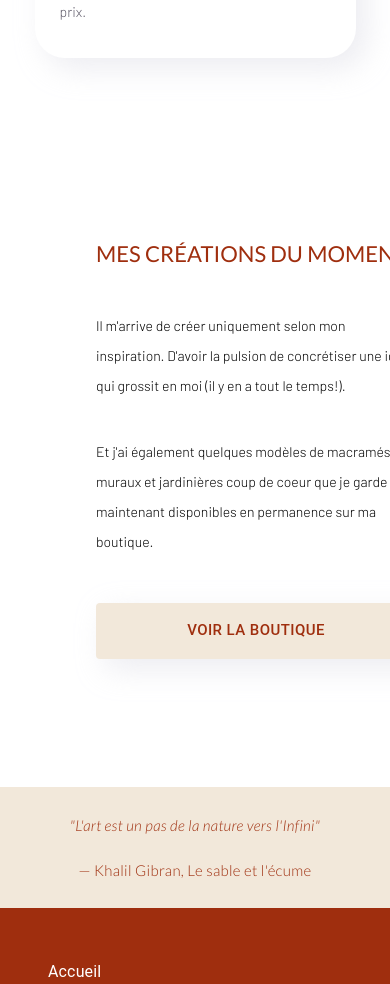
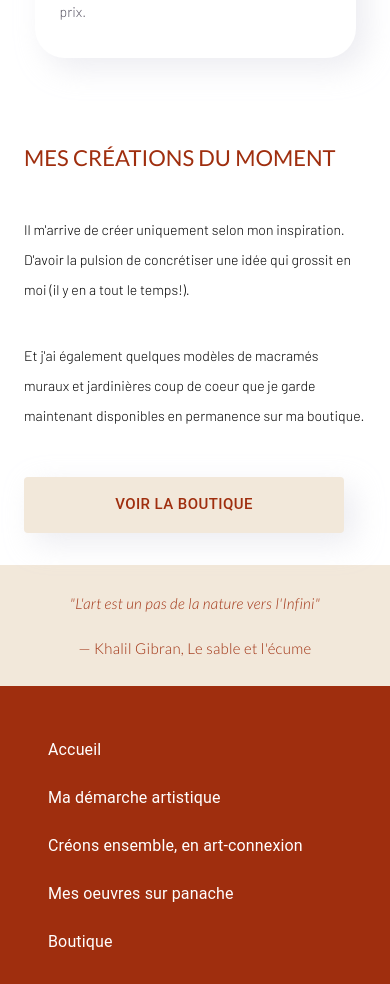
Before and after one commit to Jon104/flora-design, a React (Create React App) app: page / in a window 390 px wide. Shown: the part 2360-3344 px from the top of the page. Built offline with nearby package versions, Linux system fonts and the light colour scheme; no server answers.

Commit message:
Fixed homepage on mobile - new section broke width

```diff
--- a/src/home/HomePage.jsx
+++ b/src/home/HomePage.jsx
@@ -102,7 +102,7 @@ const HomePage = () => {
         </Grid>
       </Box>
 
-      <Box p={12}>
+      <Box px={3}>
         <Grid container>
           <Grid item>
             <Box>
```
